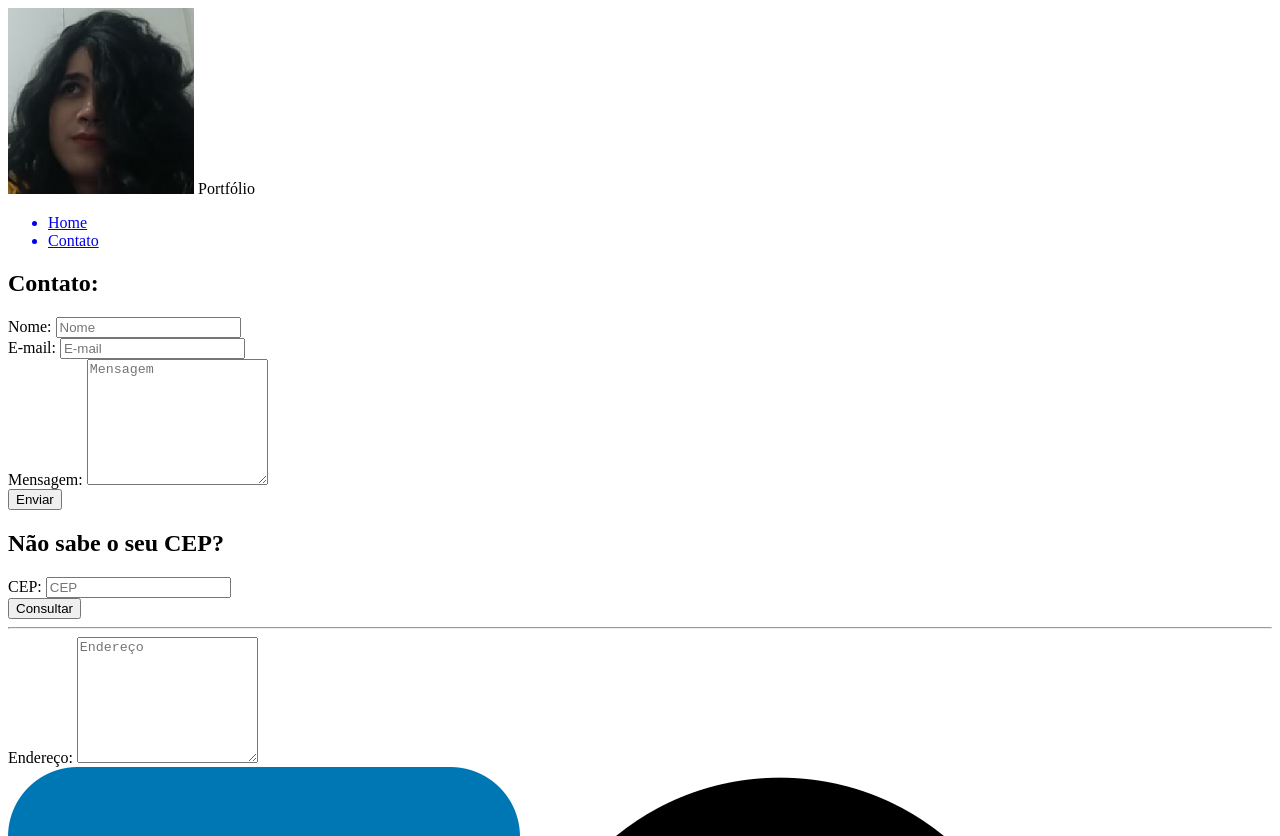
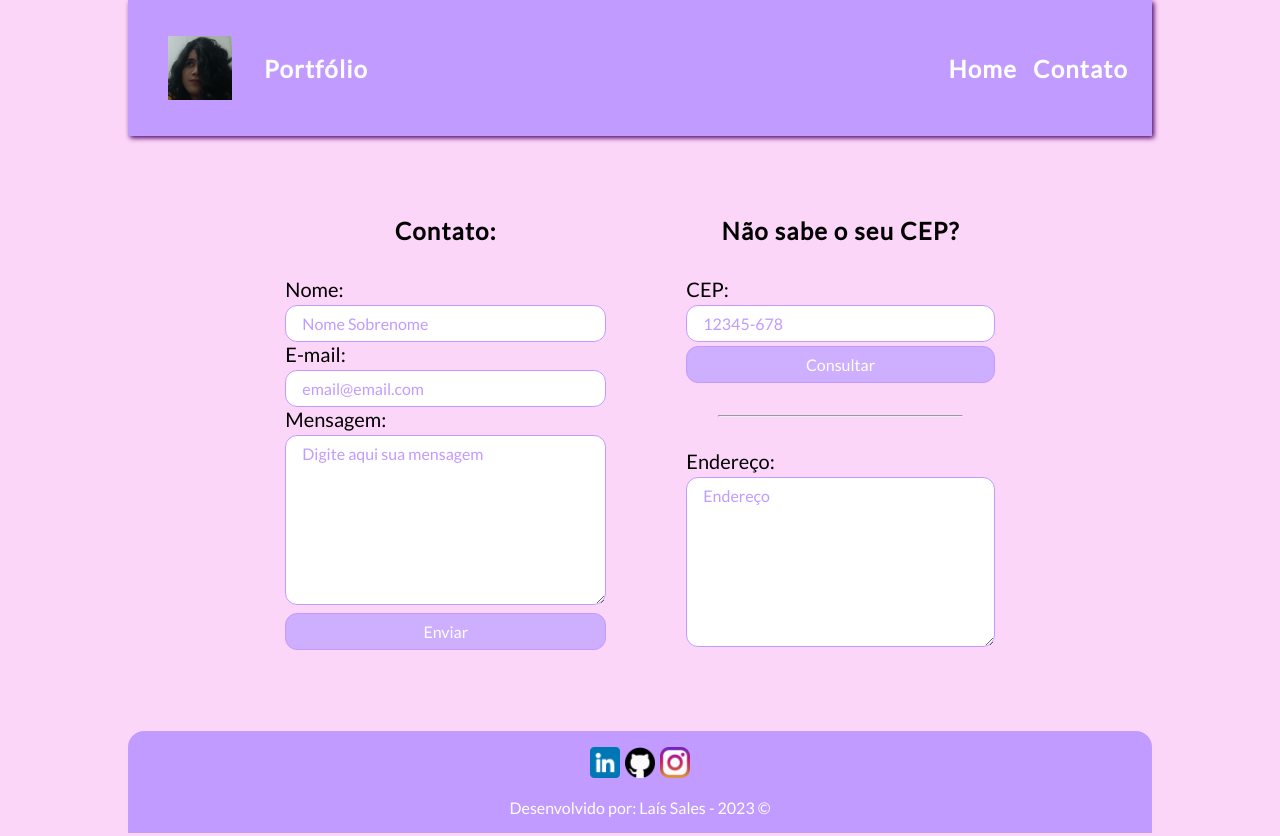
Before and after one commit to laiszz/fundamentos_web, a plain HTML site: page contato.html in a window 1280 px wide. Shown: the top 836 px of the page. Drawn offline with Linux system fonts and the light colour scheme.

Commit message:
Adicionando o style.css

```diff
--- /dev/null
+++ b/assets/css/style.css
@@ -0,0 +1,215 @@
+@import url('https://fonts.googleapis.com/css2?family=Lato&display=swap');
+
+/* Variáveis */
+:root {
+    /* Paleta de Cores */
+    --cor1: #FCD6F9;
+    --cor2: #FFC6FE;
+    --cor3: #F6B2FF;
+    --cor4: #CEAFFF;
+    --cor5: #C19BFF;
+
+    /* Fontes */
+    --fonte-cursive: "lato", cursive;
+    --fonte-normal: "lato", Roboto;
+
+    /* Cores especiais */
+    --sombra: #4c0066;
+    --fonte-escura: black;
+    --fonte-clara: white;
+}
+
+/* Geral */
+* {
+    margin: 0;
+    padding: 0;
+    box-sizing: border-box;
+}
+
+body {
+    background-color: var(--cor1);
+}
+
+nav {
+    margin: 0 auto;
+    display: flex;
+    justify-content: space-between;
+    width: 80vw;
+    padding: 2.25rem 1.5rem;
+
+    font-size: 1.5rem;
+    background-color: var(--cor5);
+    box-shadow: 2px 2px 5px var(--sombra);
+}
+
+main {
+    margin: 0 auto;
+    width: 80vw;
+}
+
+footer {
+    margin: 0 auto;
+    margin-top: 5rem;
+    width: 80vw;
+    text-align: center;
+
+    background-color: var(--cor5);
+    border-top-left-radius: 1rem;
+    border-top-right-radius: 1rem;
+}
+
+/* IDs */
+#sobre {
+    display: flex;
+    align-items: center;
+    padding: 1.25rem;
+    background-color: var(--cor4);
+    border-radius: 1rem;
+    gap: 1.25rem;
+}
+
+#section-video {
+    display: flex;
+    flex-direction: column;
+    align-items: center;
+    width: 100%;
+    gap: 2rem;
+}
+
+#texto-footer {
+    padding-bottom: 1rem;
+    color: var(--fonte-clara);
+}
+
+/* Classes */
+.logo {
+    display: flex;
+    justify-content: left;
+    position: relative;
+    align-items: center;
+    width: 20vw;
+}
+
+.icone {
+    width: 5rem;
+    padding-left: 1rem;
+}
+
+.titulo {
+    padding-left: 2rem;
+    font-family: var(--fonte-cursive);
+    font-size: 1.5rem;
+    font-weight: 700;
+    color: var(--fonte-clara);
+    letter-spacing: 0.075rem;
+}
+
+.foto {
+    width: 20vw;
+    border-radius: 1.25rem;
+    box-shadow: 2px 2px 5px var(--sombra);
+}
+
+.formulario{
+    display: flex;
+    justify-content: center;
+    gap: 5rem;
+    padding-top: 5rem;
+}
+
+.imagem-footer {
+    width: 3%;
+    padding-top: 1rem;
+    padding-bottom: 1rem;
+}
+
+/* Elementos */
+p {
+    margin-bottom: 1rem;
+    font-family: var(--fonte-normal);
+    color: var(--fonte-escura);
+}
+
+h1, h2, h3, a {
+    font-family: var(--fonte-cursive);
+    font-weight: 600;
+    color: var(--fonte-escura);
+    letter-spacing: 0.075rem;
+}
+
+h2, h3 {
+    text-align: center;
+}
+
+h1 {
+    padding-top: 2rem;
+    padding-bottom: 2rem;
+    text-align: left;
+
+    font-size: 2rem;
+}
+
+h2 {
+    font-size: 2rem;
+}
+
+h3 {
+    margin-bottom: 2rem;
+
+    font-size: 1.5rem;
+}
+
+a {
+    text-decoration: none;
+}
+
+nav a {
+    color: var(--fonte-clara);
+}
+
+ul {
+    display: flex;
+    align-items: center;
+    list-style: none;
+    gap: 1rem;
+    font-size: 1.5rem;
+}
+
+label {
+    font-family: var(--fonte-cursive);
+    font-size: 1.25rem;
+}
+
+input, textarea, button {
+    margin-top: 0.25rem;
+    padding: 0.5rem 1rem;
+    width: 100%;
+    border-radius: 0.75rem;
+    font-family: var(--fonte-cursive);
+    font-size: 1rem;
+    color: var(--fonte-escura);
+    border: 1px solid var(--cor5);
+}
+
+button {
+    background-color: var(--cor4);
+    color: var(--fonte-clara);
+}
+
+hr {
+    margin: 2rem;
+}
+
+/* Atributos de elementos */
+button:hover {
+    background-color: var(--cor5);
+}
+
+input:focus, textarea:focus, button:focus {
+    outline: none;
+    border: 2px solid var(--cor5);
+}
+
+input::placeholder, textarea::placeholder {
+    color: var(--cor5);
+}
--- a/contato.html
+++ b/contato.html
@@ -6,14 +6,15 @@
     <meta name="viewport" content="width=device-width, initial-scale=1.0">
     <title>Portfólio da Laís</title>
     <link rel="icon" type="image/png" href="assets/images/lais_ico.png">
+    <link rel="stylesheet" href="assets/css/style.css">
 </head>
 <body>
     <!-- Menu da Página -->
     <nav>
         <!-- Logo + Texto à esquerda do Menu -->
-        <div>
-            <img src="assets/images/lais_ico.png" alt="Logo da Página">
-            <span>Portfólio</span>
+        <div class="logo">
+            <img class="icone" src="assets/images/lais_ico.png" alt="Logo da Página">
+            <span class="titulo">Portfólio</span>
         </div>
 
         <!-- Opções do Menu utilizando lista não ordenada -->
@@ -28,32 +29,35 @@
     </nav>
 
     <!-- Conteúdo da Página -->
-    <main>
-        <section>
+    <main class="contato">
+        <section class="formulario">
+            <!-- Formulário da Esquerda -->
             <form>
-                <h2>Contato:</h2>
-                <div>
+                <h3>Contato:</h3>
+                <div class="campos-form">
                     <label for="nome">Nome:</label>
-                    <input id="nome" type="text" placeholder="Nome">
+                    <input id="nome" type="text" placeholder="Nome Sobrenome">
                     <div id="txtNome"></div>
                 </div>
-                <div>
+                <div class="campos-form">
                     <label for="email">E-mail:</label>
-                    <input id="email" type="text" placeholder="E-mail">
+                    <input id="email" type="text" placeholder="email@email.com">
                     <div id="txtEmail"></div>
                 </div>
-                <div>
+                <div class="campos-form">
                     <label for="mensagem">Mensagem:</label>
-                    <textarea id="mensagem" type="text" rows="8" placeholder="Mensagem"></textarea>
+                    <textarea id="mensagem" type="text" rows="8" placeholder="Digite aqui sua mensagem"></textarea>
                     <div id="txtMensagem"></div>
                 </div>
                 <button type="button">Enviar</button>
             </form>
+
+            <!-- Formulário da Direita -->
             <form>
-                <h2>Não sabe o seu CEP?</h2>
-                <div>
+                <h3>Não sabe o seu CEP?</h3>
+                <div class="campos-form">
                     <label for="cep">CEP:</label>
-                    <input id="cep" type="text" placeholder="CEP">
+                    <input id="cep" type="text" placeholder="12345-678">
                     <div id="txtCep"></div>
                 </div>
                 <button type="button">Consultar</button>
@@ -70,15 +74,15 @@
     <!-- Rodapé da Página -->
     <footer>
         <a href="https://www.linkedin.com/in/lsalesxavier/" target="_blank">
-            <img src="assets/images/linkedin.png" alt="LinkedIn">
+            <img class="imagem-footer" src="assets/images/linkedin.png" alt="LinkedIn">
         </a>
         <a href="https://github.com/laiszz" target="_blank">
-            <img src="assets/images/github.png" alt="GitHub">
+            <img class="imagem-footer" src="assets/images/github.png" alt="GitHub">
         </a>
         <a href="https://www.instagram.com/skyeles/" target="_blank">
-            <img src="assets/images/instagram.png" alt="Instagram">
+            <img class="imagem-footer" src="assets/images/instagram.png" alt="Instagram">
         </a>
-        <p>Desenvolvido por: Laís Sales - 2023 &copy;</p>
+        <p id="texto-footer">Desenvolvido por: Laís Sales - 2023 &copy;</p>
     </footer>
 </body>
 </html>
```
Also changed, not shown: index.html (+24 -13 lines).
